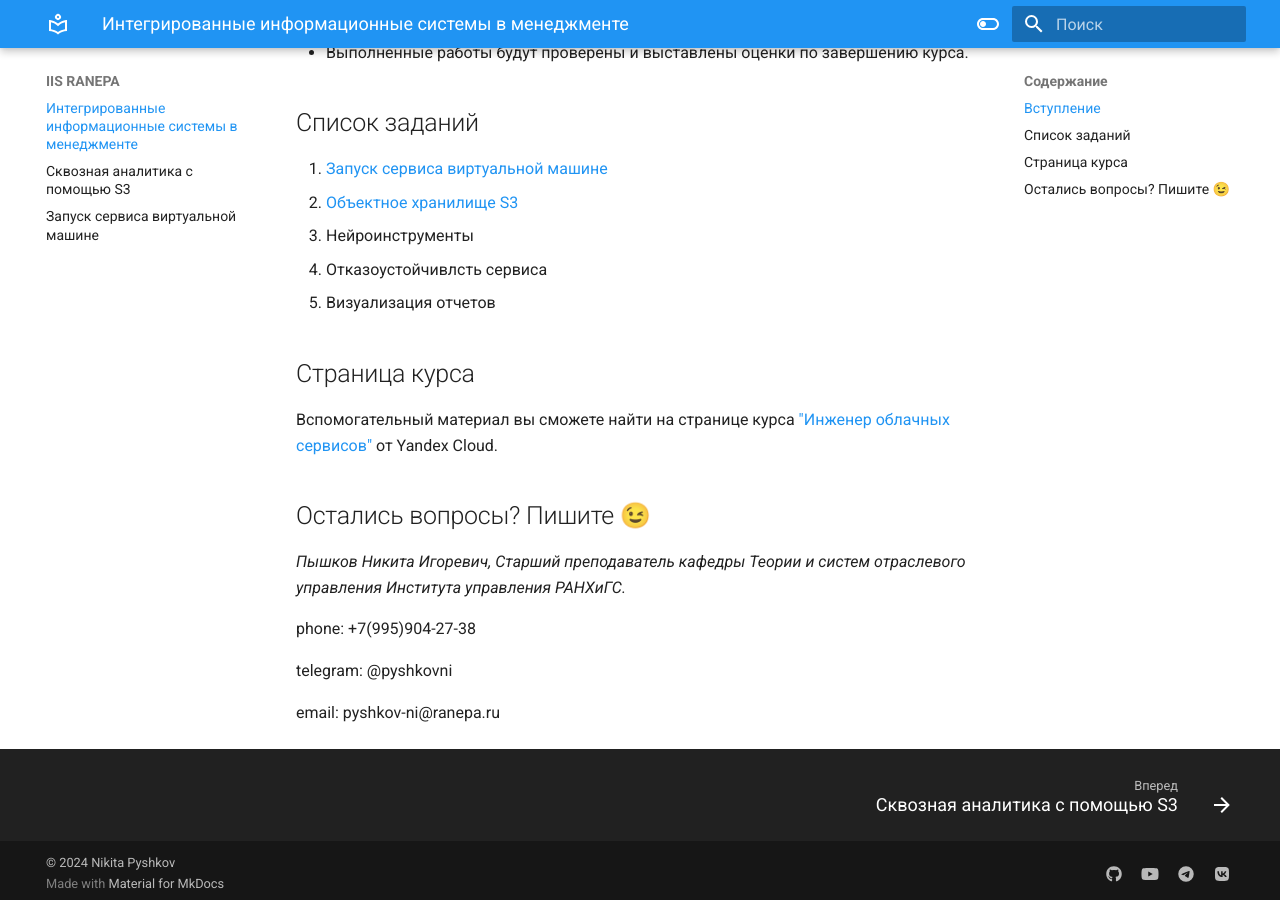
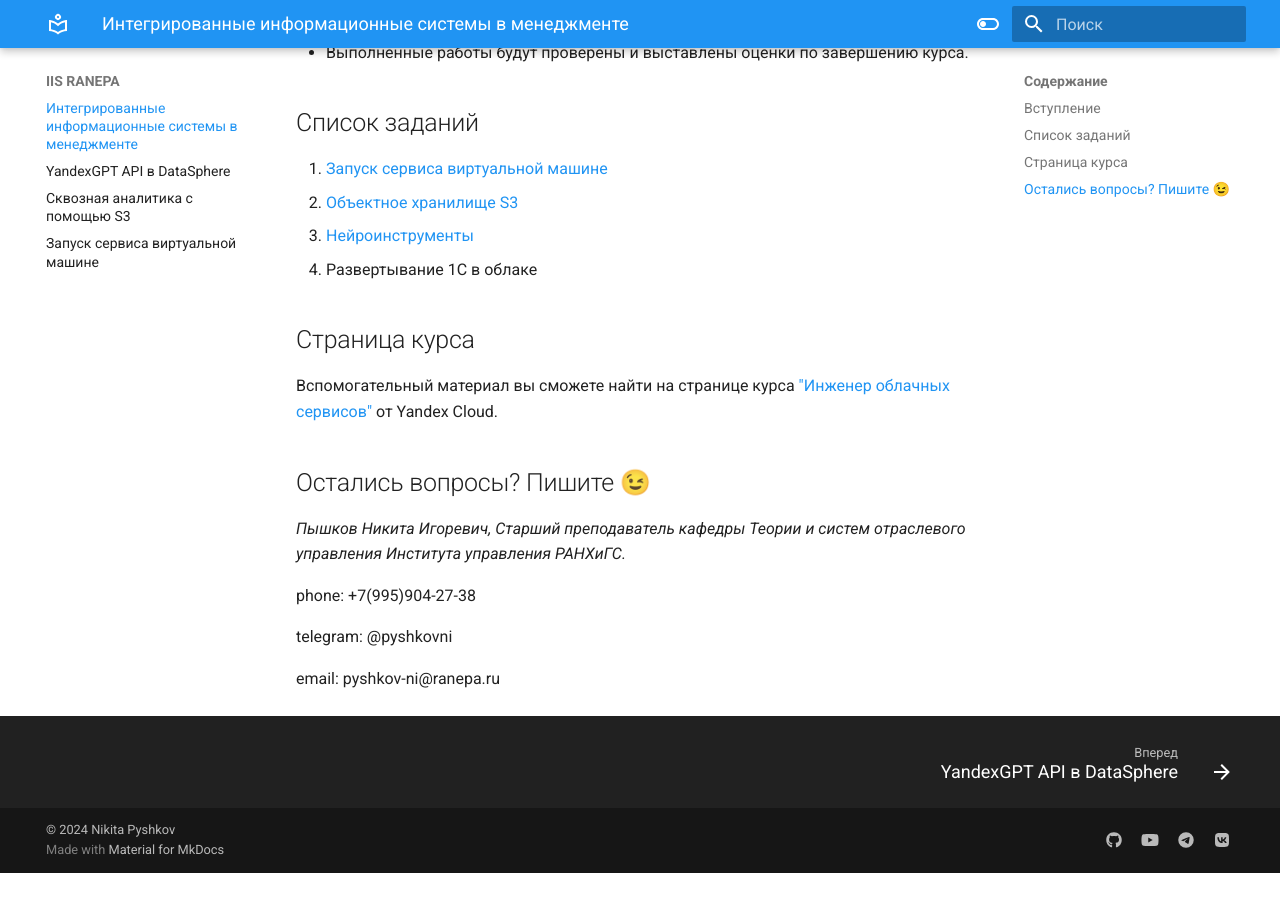
Before and after one commit to pyshkovni/2025-iis-page, an MkDocs documentation site: the page built from docs/index.md, in a window 1280 px wide and 900 px high, scrolled down 767 px. Built offline with MkDocs 1.6.1 and Material for MkDocs 9.7.7, drawn with Linux system fonts in a browser that asks for light colours; after the commit the page ends 1640 px from its top, so only the background shows below that.

```diff
--- a/docs/index.md
+++ b/docs/index.md
@@ -27,9 +27,8 @@
 
 1. [Запуск сервиса виртуальной машине](vm.md)
 2. [Объектное хранилище S3](s3.md)
-3. Нейроинструменты
-4. Отказоустойчивлсть сервиса
-5. Визуализация отчетов
+3. [Нейроинструменты](ml.md)
+4. Развертывание 1С в облаке
 
 ## Страница курса
 
```
Also changed, not shown: docs/ml.md (added, +44 -0 lines).
